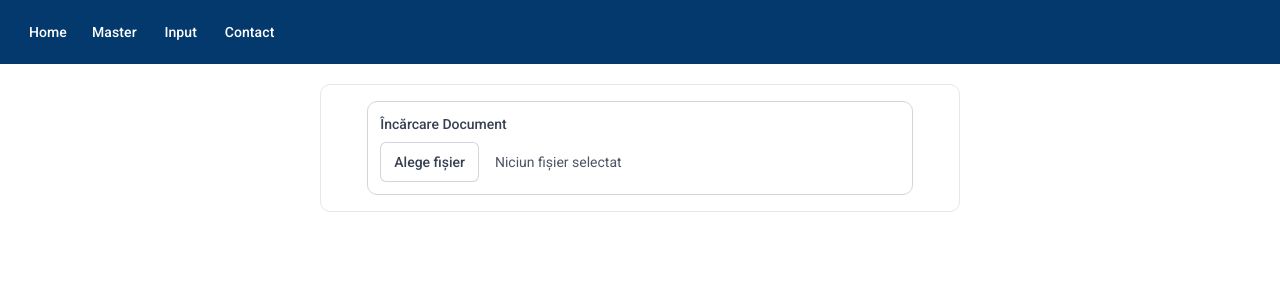
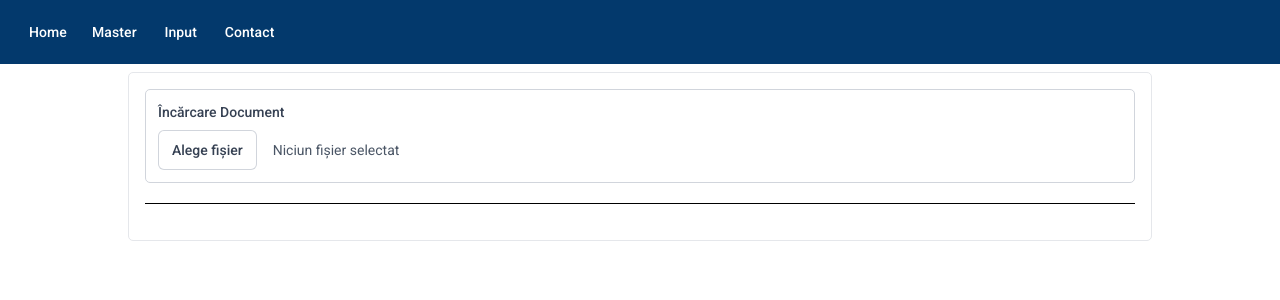
Before and after one commit to mta135/angular-angular-practice-app, an Angular app: page /sendemail in a window 1280 px wide. Shown: the top 300 px of the page. Built offline with nearby package versions, Linux system fonts and the light colour scheme.

Commit message:
Incarcare fisier

```diff
--- a/src/app/component/send-email/send-email.component.html
+++ b/src/app/component/send-email/send-email.component.html
@@ -3,9 +3,9 @@
 </h1> -->
 
 
-<div class="w-[50%] mx-auto mt-5 rounded-[10px] border border-gray-200 bg-white p-4">
+<div class="w-[80%] mx-auto mt-2 rounded-[5px] border border-gray-200 bg-white p-4">
 
-    <div class="w-[90%] mx-auto p-3 bg-white border border-gray-300 rounded-[10px]">
+    <div class="w-full p-3 bg-white border border-gray-300 rounded-[5px]">
 
         <label class="block mb-2 text-sm font-medium text-gray-700">
             Încărcare Document
@@ -26,4 +26,6 @@
 
     </div>
 
+    <hr class="mt-5 mb-5">
+
 </div>
```
